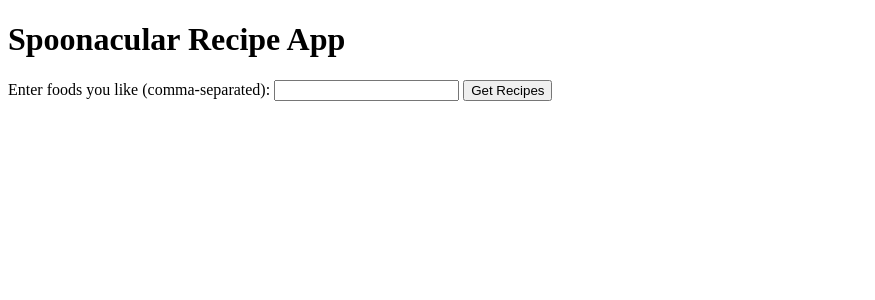
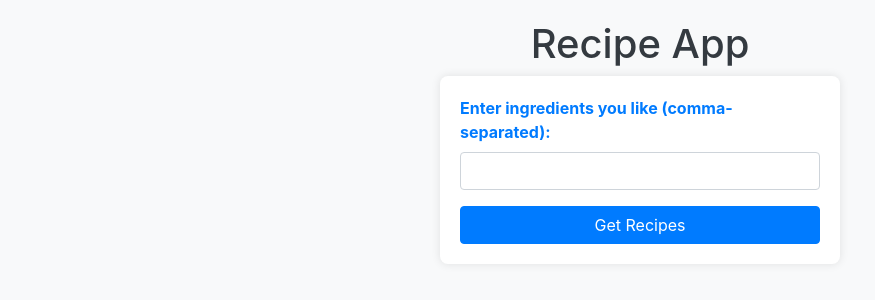
Before and after one commit to thabnir/CookCheap, a Flask app: page / in a window 1280 px wide. Shown: the top 300 px of the page, without its empty margins (0-875 px from the left). Run offline with Flask 3, Linux system fonts and the light colour scheme; some libraries are stand-ins or nearby versions.

Commit message:
Updated UI to be prettier

```diff
--- a/app.py
+++ b/app.py
@@ -2,6 +2,7 @@
 import requests
 from dotenv import load_dotenv
 import os
+from fractions import Fraction
 
 load_dotenv()
 
@@ -13,6 +14,19 @@
 
 # Spoonacular API endpoint
 SPOONACULAR_API_URL = "https://api.spoonacular.com/recipes/findByIngredients"
+
+
+
+def format_number(number):
+    # Convert to Fraction and simplify
+    fraction = Fraction(number).limit_denominator()
+
+    # If the result is a whole number, return it as an integer
+    if fraction.denominator == 1:
+        return str(fraction.numerator)
+    else:
+        # If the result is a fraction, return it in the form "numerator/denominator"
+        return f"{fraction.numerator}/{fraction.denominator}"
 
 
 @app.route("/")
@@ -28,7 +42,7 @@
 
         # Call Spoonacular API to get recipes based on user input
         params = {
-            "apiKey": SPOONACULAR, # always required
+            "apiKey": SPOONACULAR,  # always required
             "ingredients": user_input,
         }
 
--- a/templates/index.html
+++ b/templates/index.html
@@ -4,13 +4,61 @@
     <meta charset="UTF-8">
     <meta name="viewport" content="width=device-width, initial-scale=1.0">
     <title>Spoonacular Recipe App</title>
+    <!-- Bootstrap CSS link -->
+    <link rel="stylesheet" href="https://stackpath.bootstrapcdn.com/bootstrap/4.5.2/css/bootstrap.min.css">
+    <style>
+        body {
+            background-color: #f8f9fa;
+            padding: 20px;
+        }
+
+        h1 {
+            color: #343a40;
+        }
+
+        form {
+            max-width: 400px;
+            margin: auto;
+            background-color: #ffffff;
+            padding: 20px;
+            border-radius: 8px;
+            box-shadow: 0 0 10px rgba(0, 0, 0, 0.1);
+        }
+
+        label {
+            font-weight: bold;
+            color: #007bff;
+        }
+
+        button {
+            background-color: #007bff;
+            color: #ffffff;
+            border: none;
+            padding: 10px 20px;
+            border-radius: 4px;
+            cursor: pointer;
+        }
+
+        button:hover {
+            background-color: #0056b3;
+        }
+    </style>
 </head>
 <body>
-    <h1>Spoonacular Recipe App</h1>
-    <form action="/recipes" method="post">
-        <label for="food_input">Enter foods you like (comma-separated):</label>
-        <input type="text" id="food_input" name="food_input" required>
-        <button type="submit">Get Recipes</button>
-    </form>
+    <div class="container">
+        <h1 class="text-center">Recipe App</h1>
+        <form action="/recipes" method="post">
+            <div class="form-group">
+                <label for="food_input">Enter ingredients you like (comma-separated):</label>
+                <input type="text" id="food_input" name="food_input" class="form-control" required>
+            </div>
+            <button type="submit" class="btn btn-primary btn-block">Get Recipes</button>
+        </form>
+    </div>
+
+    <!-- Bootstrap JS and Popper.js are recommended for Bootstrap functionality -->
+    <script src="https://code.jquery.com/jquery-3.5.1.slim.min.js"></script>
+    <script src="https://cdn.jsdelivr.net/npm/@popperjs/core@2.9.3/dist/umd/popper.min.js"></script>
+    <script src="https://stackpath.bootstrapcdn.com/bootstrap/4.5.2/js/bootstrap.min.js"></script>
 </body>
 </html>
```
Also changed, not shown: templates/recipes.html (+26 -14 lines).
